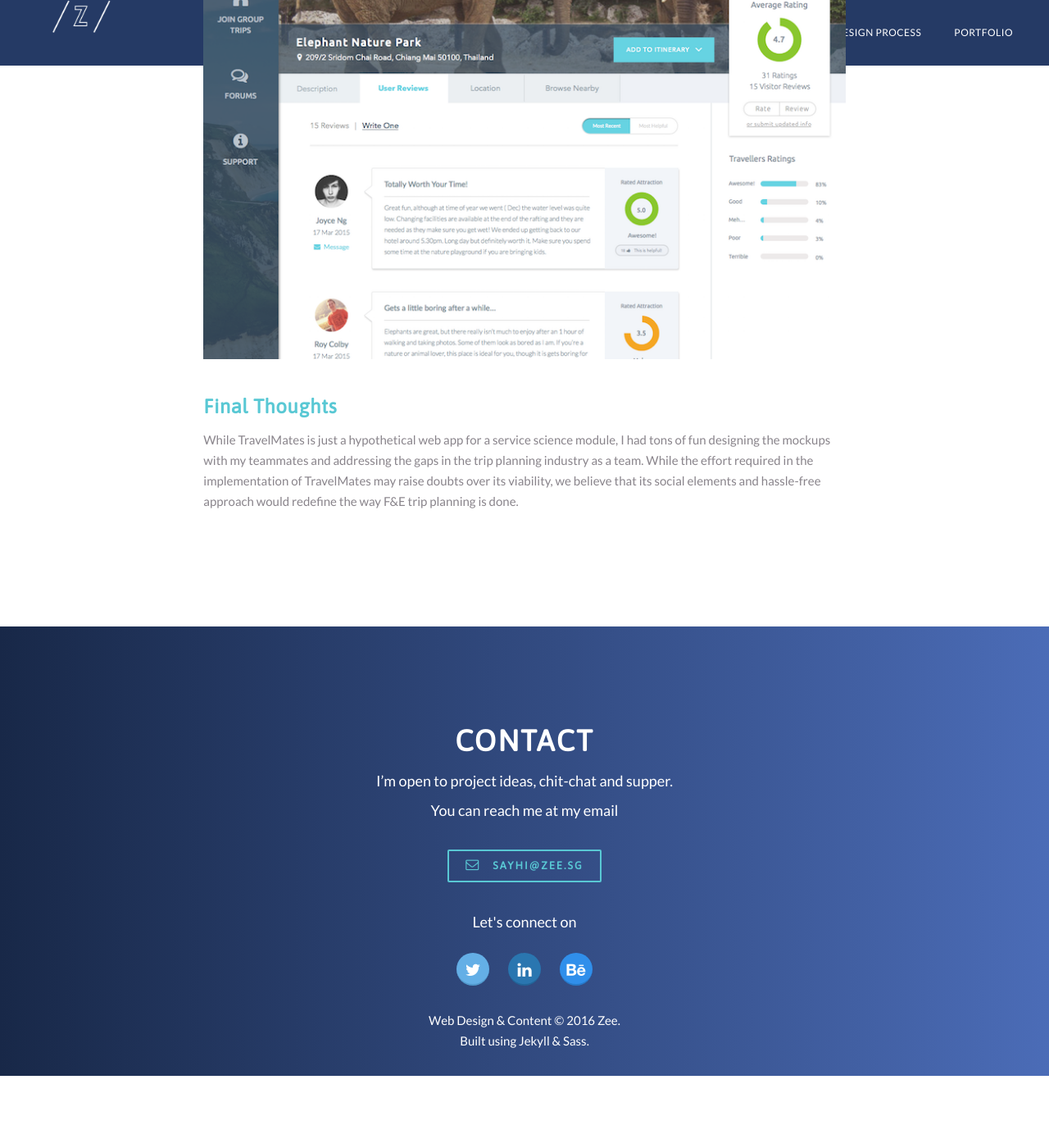
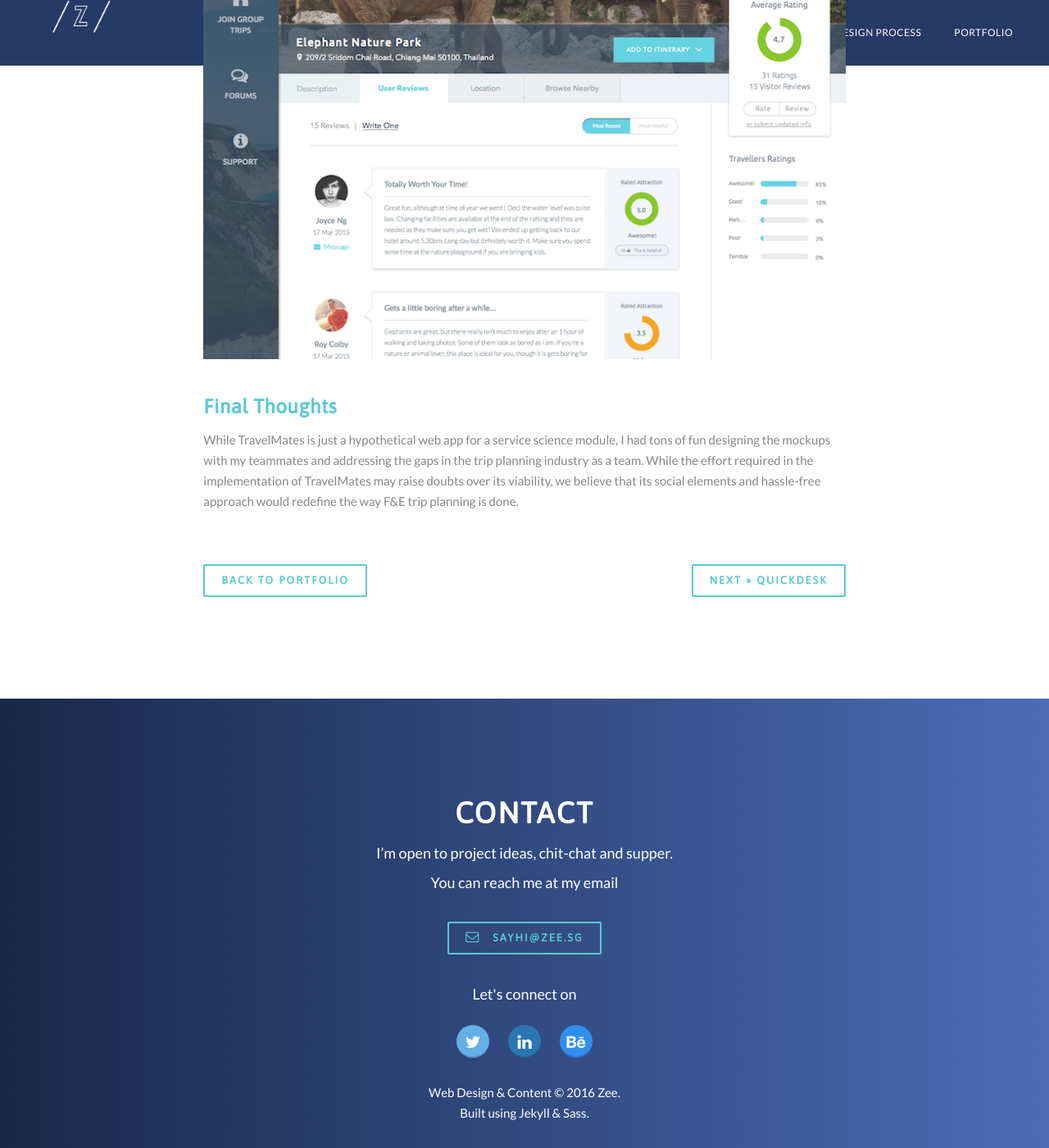
Before and after one commit to yzixuan/yzixuan.github.io, a Jekyll site: the page built from _posts/2016-07-12-travelmates.markdown, in a window 1280 px wide and 1400 px high, scrolled down 5432 px. Shown: the whole window at 82% size. Built offline with Jekyll 4.4.1, drawn with Linux system fonts in a browser that asks for light colours; nearby versions of some CDN libraries; before the commit the page ends 6744 px from its top, so only the background shows below that.

Commit message:
add page navigation at the end of each post

```diff
--- a/_layouts/post.html
+++ b/_layouts/post.html
@@ -7,9 +7,31 @@ layout: default
   <div class="section">
     <div class="container">
       <div class="content">
+
         <div class="row single vcontainer">
           <div class="col-md-8 col-md-offset-2 padding-bottom">
             {{ content }}
+          </div>
+          <div class="col-md-8 col-md-offset-2">
+            <!--
+              <div class="PageNavigation">
+                {% if page.previous.url %}
+                  <a class="prev" href="{{page.previous.url}}">&laquo; {{page.previous.title}}</a>
+                {% endif %}
+                {% if page.next.url %}
+                  <a class="next" href="{{page.next.url}}">Up Next: {{page.next.title}} &raquo;</a>
+                {% endif %}
+              </div>!-->
+                <div class="page-navigation">
+                  <a href="/portfolio" class="prev">
+                    <button class="btn color">Back to Portfolio</button>
+                  </a>
+                  {% if page.next.url %}
+                    <a class="next" href="{{page.next.url}}">
+                      <button class="btn color">Next &raquo; {{page.next.title}}</button>
+                    </a>
+                  {% endif %}
+                </div>
           </div>
         </div>
       </div>
--- /dev/null
+++ b/_sass/_posts.scss
@@ -0,0 +1,35 @@
+/***** PAGE NAVIGATION *****/
+.page-navigation {
+  font-size: 14px;
+  display: block;
+  width: auto;
+  overflow: hidden;
+  font-family: $dosis-font;
+
+  a {
+    display: block;
+    float: left;
+    margin: 1em 0;
+  }
+
+  .next {
+    text-align: right;
+    float: right;
+  }
+}
+
+@media (max-width: 565px) {
+  .page-navigation {
+    text-align: center;
+
+    a {
+      float: none;
+      text-align: center;
+    }
+
+    .next {
+      float: none;
+      text-align: center;
+    }
+  }
+}
--- a/css/main.scss
+++ b/css/main.scss
@@ -11,4 +11,5 @@
 @import 'process';
 @import 'portfolio';
 @import 'contact';
+@import 'posts';
 @import 'footer';
```
Also changed, not shown: _includes/showcase.html (+4 -4 lines).
